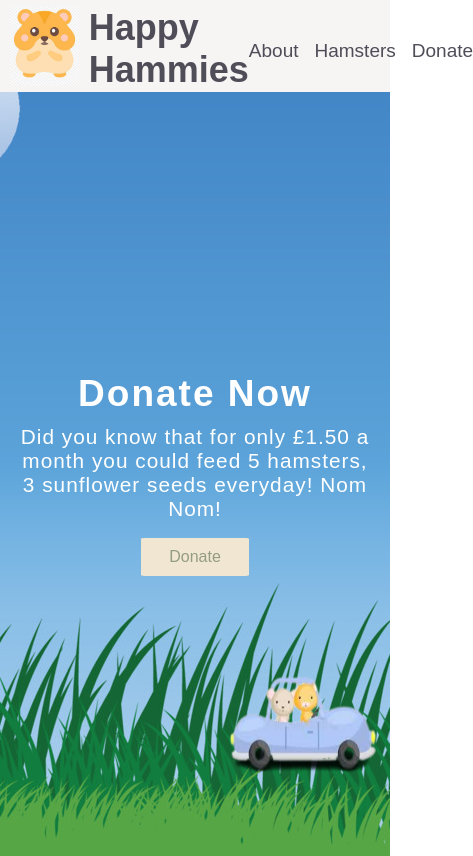
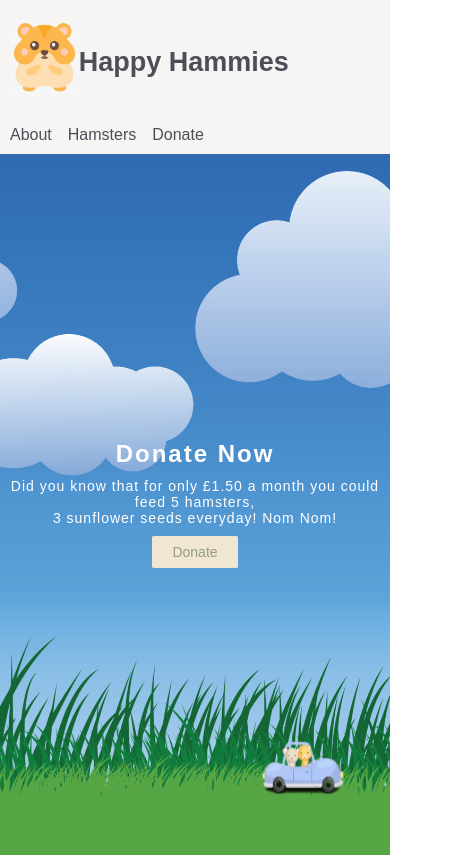
Before and after one commit to tinytecher/Happy-Hammies, a React (Create React App) app: page / in a window 390 px wide. Shown: the whole page, 473 px wide, since content can reach past the window. Built offline with nearby package versions, Linux system fonts and the light colour scheme.

Commit message:
improved responsivness on landing page

```diff
--- a/src/components/App/App.module.css
+++ b/src/components/App/App.module.css
@@ -1,5 +1,8 @@
 @import url("https://fonts.googleapis.com/css2?family=Mouse+Memoirs&display=swap");
 
 * {
-  font-family: Arial, Helvetica, sans-serif
+  font-family: Arial, Helvetica, sans-serif;
+  padding: 0;
+  margin: 0;
+  box-sizing: border-box;
 }
--- a/src/components/Hero/Hero.module.css
+++ b/src/components/Hero/Hero.module.css
@@ -1,19 +1,20 @@
-
-
 
 .mainContainer {
-	background: url("./grass.jpg");
-    background-position: right 0 bottom -100px ;
+    background: url("../../images/grass.jpg");
+    background-position: right bottom;
+    background-size: cover; /* Cover the entire container */
     display: flex;
     flex-direction: column;
     z-index: 2000;
-	margin: auto;
-	width: 100%;
-	height: calc(100vh - 80px);
+    margin: 0;
+    width: 100vw;
+    height: 100vh; /* Cover the entire viewport height */
     justify-content: center;
     align-items: center;
     text-align: center;
+    overflow: hidden; /* Prevent scrolling */
 }
+
 
 .title {
 	color: white;
@@ -45,11 +46,11 @@
 }
 
 .hamcar {
-	width: 180px;
-	height: 180px;
+	width: 140px;
+	height: 140px;
 	z-index: 100;
 	position: fixed;
-	top: 75%;
+	top: 85%;
 	transition: all 1s linear;
 	/* animate on load */
 	animation: 10s linear 0s 1 slideInLeft;
@@ -65,3 +66,29 @@
 		transform: translateX(100vw);
 	}
 }
+
+
+/* Media Query for screens up to 767px */
+@media (max-width: 767px) {
+    .title {
+        font-size: 24px;
+    }
+    .info {
+        font-size: 14px;
+        margin-bottom: 10px; /* Reduce margin for smaller screens */
+    }
+    .buttonOne {
+        font-size: 14px;
+        padding: 8px 20px;
+    }
+    .hamcar {
+        width: 100px;
+        height: 100px;
+        top: 85%;
+    }
+    .mainContainer {
+        height: 83vh;
+        background-size: cover;
+
+    }
+}
--- a/src/components/NavBar/NavBar.module.css
+++ b/src/components/NavBar/NavBar.module.css
@@ -1,11 +1,11 @@
 .navbarContainer {
-	width: 100%;
-	min-height: 80px;
-	display: flex;
-	align-items: center;
-	justify-content: space-between;
-	padding: 0 10px;
-	background-color: #f7f4f4;
+    min-height: 80px;
+    display: flex;
+    align-items: center;
+    justify-content: space-between;
+    background-color: #f7f4f4;
+    padding: 0 10px; /* Adjust padding as needed */
+    overflow: hidden; /* Hide any overflowing content */
 }
 
 .hamsterLogo {
@@ -36,7 +36,7 @@ a {
 	font-size: 24px;
 	margin-top: 6px;
 	font-family: "Mouse Memoirs", sans-serif;
-	gap: 10px;
+	/* gap: 10px; */
 }
 
 .navUl {
@@ -55,3 +55,30 @@ li {
 	font-family: "Mouse Memoirs", sans-serif;
 	font-size: 19px;
 }
+
+
+@media (max-width: 767px) {
+    .navbarContainer {
+        flex-direction: column; /* Stack items vertically */
+        align-items: flex-start; /* Align items to the left */
+        padding: 10px; /* Add more padding for better spacing */
+    }
+
+    .leftNav {
+        font-size: 18px; /* Adjust font size for smaller screens */
+        margin-top: 10px; /* Increase top margin */
+    }
+
+    .navUl {
+        margin-top: 10px; /* Add spacing between logo and navigation links */
+    }
+
+    ul {
+        padding: 10px 0 0; /* Adjust padding for smaller screens */
+        height: auto; /* Allow list to grow based on content */
+    }
+
+    li {
+        font-size: 16px; /* Adjust font size for smaller screens */
+    }
+}
--- a/src/index.css
+++ b/src/index.css
@@ -1,13 +1,4 @@
-/* body {
+body {
   margin: 0;
-  font-family: -apple-system, BlinkMacSystemFont, 'Segoe UI', 'Roboto', 'Oxygen',
-    'Ubuntu', 'Cantarell', 'Fira Sans', 'Droid Sans', 'Helvetica Neue',
-    sans-serif;
-  -webkit-font-smoothing: antialiased;
-  -moz-osx-font-smoothing: grayscale;
+  padding: 0;
 }
-
-code {
-  font-family: source-code-pro, Menlo, Monaco, Consolas, 'Courier New',
-    monospace;
-} */
```
Lines whose indentation alone changed are shown as unchanged.
